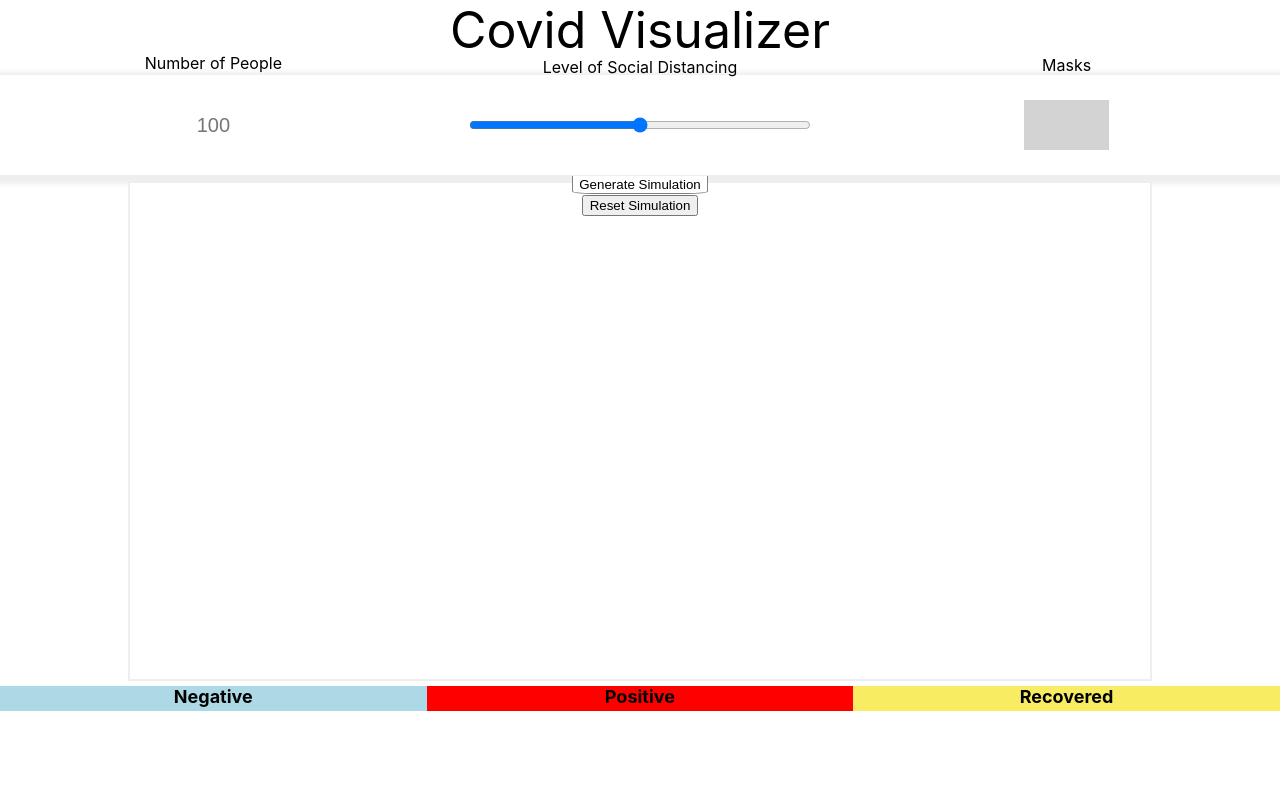
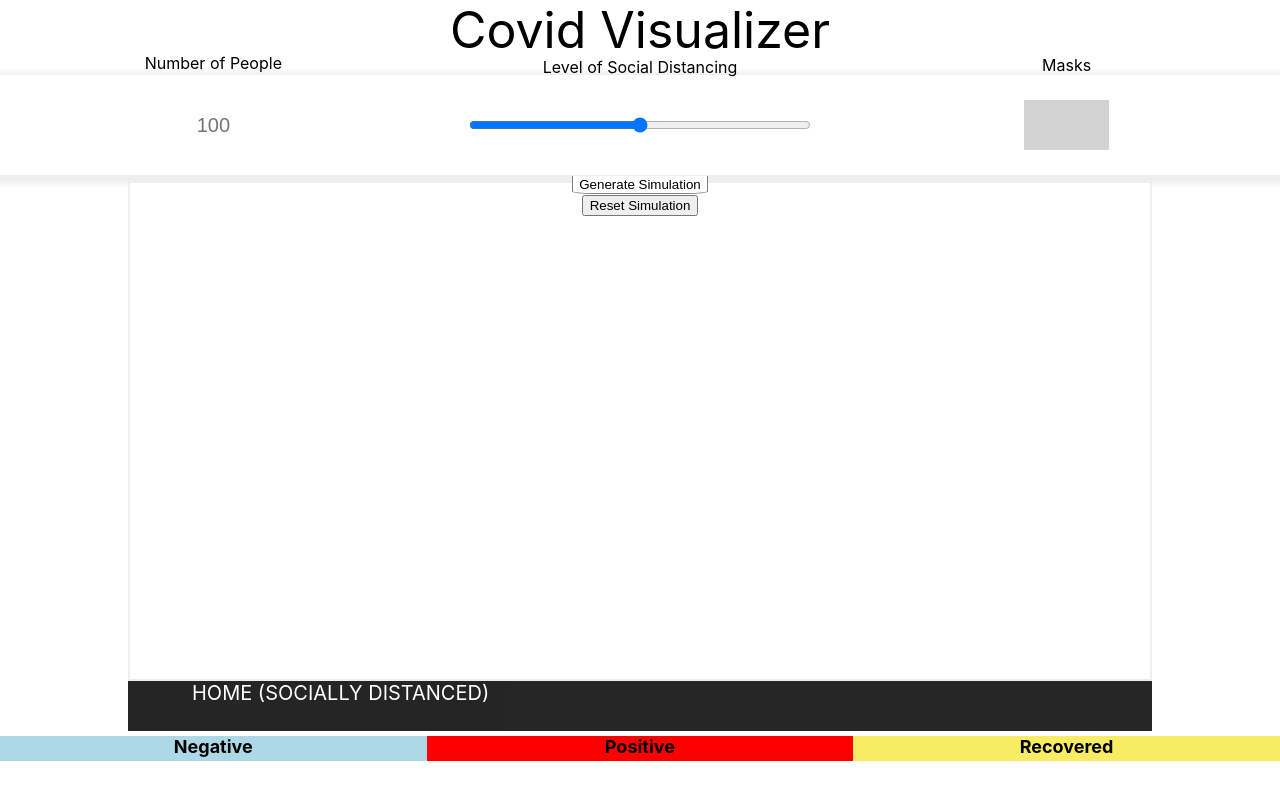
Before and after one commit to njackson1-code/covid-simulator, a React (Create React App) app: page / in a window 1280 px wide. Built offline with nearby package versions, Linux system fonts and the light colour scheme.

Commit message:
changed social distancing so now border at bottom

```diff
--- a/src/App.js
+++ b/src/App.js
@@ -50,6 +50,8 @@ function App() {
 
         <Create />
 
+        <div id = "homeBorder">HOME (SOCIALLY DISTANCED)</div>
+
         <div id = "bottomBorder">
           <div id = "negativeCovid">
             Negative
--- a/src/create.js
+++ b/src/create.js
@@ -21,6 +21,7 @@ class Create extends React.Component{
         let self = this;
         let offset =
         //document.getElementById("masks").style.height = document.getElementById("masks").clientWidth + "px";
+        //document.getElementById("homeBorder").height =
         document.addEventListener('click', this.generate);
 
 
--- a/src/index.css
+++ b/src/index.css
@@ -301,3 +301,15 @@ top: -120px;
   border-top-right-radius:50%;
   border-top-left-radius:50%;
 }
+
+#homeBorder {
+   width: 75%;
+   height: 50px;
+   margin-left: 10%;
+   opacity: 0.85;
+   background-color: black;
+   color: white;
+   font-size: 20px;
+   text-align: left;
+   padding-left: 5%;
+}
--- a/src/person.js
+++ b/src/person.js
@@ -25,6 +25,7 @@ class Person extends React.Component{
         this.angel = false;
         this.deathRate = 0.01;
         this.home = false;
+        this.justHome = false;
 
         if (this.id == this.key + 'a0'){
             this.infected = true;
@@ -244,6 +245,12 @@ class Person extends React.Component{
                if (this.id == 'a0'){
                    //console.log("reset velocity");
                }
+               if (this.home){
+                   this.justHome = true;
+               }
+               else {
+                   this.justHome = false;
+               }
                if (check < this.social){
                    this.percent = 1;
                    this.xGoal = this.homeX;
@@ -316,6 +323,7 @@ class Person extends React.Component{
         send['cough'].y = this.x;
         send['recovered'] = this.recovered;
         send['home'] = this.home;
+        send['justHome'] = this.justHome;
 
         if (this.arrived){
 
@@ -338,6 +346,8 @@ class Person extends React.Component{
             this.cough = true;
 
         }
+
+
 
         if (this.props.reset) {
 
--- a/src/plot.js
+++ b/src/plot.js
@@ -90,15 +90,15 @@ class Plot extends React.Component {
 
         //converting to component list with keys
         this.nodes = this.nodes.map((item)=> {
-
+            let x = 40 + Math.random()*20
             return (
-                <Person  homeX = {49} homeY = {95} allSick = {false} masks = {props.masks} infected = {false} social = {this.social} recovered = {false} reset = {false} id={item} meeting={this.nodeMeeting[item]} parentCallback = {this.callbackFunction} key={item}/>
+                <Person  homeX = {x} homeY = {102} allSick = {false} masks = {props.masks} infected = {false} social = {this.social} recovered = {false} reset = {false} id={item} meeting={this.nodeMeeting[item]} parentCallback = {this.callbackFunction} key={item}/>
             )
         })
 
 
         //infecting one of them
-        this.nodes[0] = <Person homeX = {49} homeY = {95}  allSick = {false} masks = {props.masks} infected = {true} social = {this.social} id={this.key + 'a0'} recovered = {false} reset = {false} meeting={this.nodeMeeting[this.key + 'a0']} parentCallback = {this.callbackFunction} key={this.key + 'a0'}/>
+        this.nodes[0] = <Person homeX = {55} homeY = {102}  allSick = {false} masks = {props.masks} infected = {true} social = {this.social} id={this.key + 'a0'} recovered = {false} reset = {false} meeting={this.nodeMeeting[this.key + 'a0']} parentCallback = {this.callbackFunction} key={this.key + 'a0'}/>
         this.state = {nodes: this.nodes};
 
 
@@ -213,6 +213,10 @@ class Plot extends React.Component {
         return Math.sqrt(Math.pow(this.allNodes[x].x - this.allNodes[y].x,2) + Math.pow(this.allNodes[x].y - this.allNodes[y].y, 2));
     }
 
+    homeDistance(x){
+        return Math.sqrt(Math.pow(this.allNodes[x].x - 49,2) + Math.pow(this.allNodes[x].y - 102, 2));
+    }
+
     cancelPing(){
         clearTimeout(this.pingTimer);
     }
@@ -306,11 +310,19 @@ class Plot extends React.Component {
                     sickid = iid;
                 }
 
-                if (this.allNodes[sickid].home){
+                //if (this.allNodes[sickid].home){
+                  //  continue;
+                //}
+
+
+
+                if (this.homeDistance(sickid) < 15){
                     continue;
                 }
 
-                if (iid == 'a1'){
+
+                if (sickid == '1a0'){
+                    console.log(this.homeDistance(sickid))
                    //console.log(this.allNodes[iid].x);
                 }
 
@@ -520,7 +532,7 @@ class Plot extends React.Component {
                 {this.allSick && <div id = {"endmsg"}>{this.message}</div>}
                 <div>
 
-                    <div id = "home">Home</div>
+
                     <div>{this.state.nodes}</div>
 
                     <div>{this.transmissions}</div>
@@ -536,6 +548,21 @@ class Plot extends React.Component {
             <>
             {this.allSick && <div id = {"endmsg"}>{this.message}</div>}
             <div>
+
+                <div>{this.state.nodes}</div>
+
+                <div>{this.transmissions}</div>
+
+                <div>{this.renderMeetings}</div>
+            </div>
+            </>
+
+        )
+
+        /* return (
+            <>
+            {this.allSick && <div id = {"endmsg"}>{this.message}</div>}
+            <div>
                 <div id = "home">Home</div>
                 <div>{this.state.nodes}</div>
 
@@ -545,7 +572,7 @@ class Plot extends React.Component {
             </div>
             </>
 
-        )
+        ) */
     }
 }
 
```
